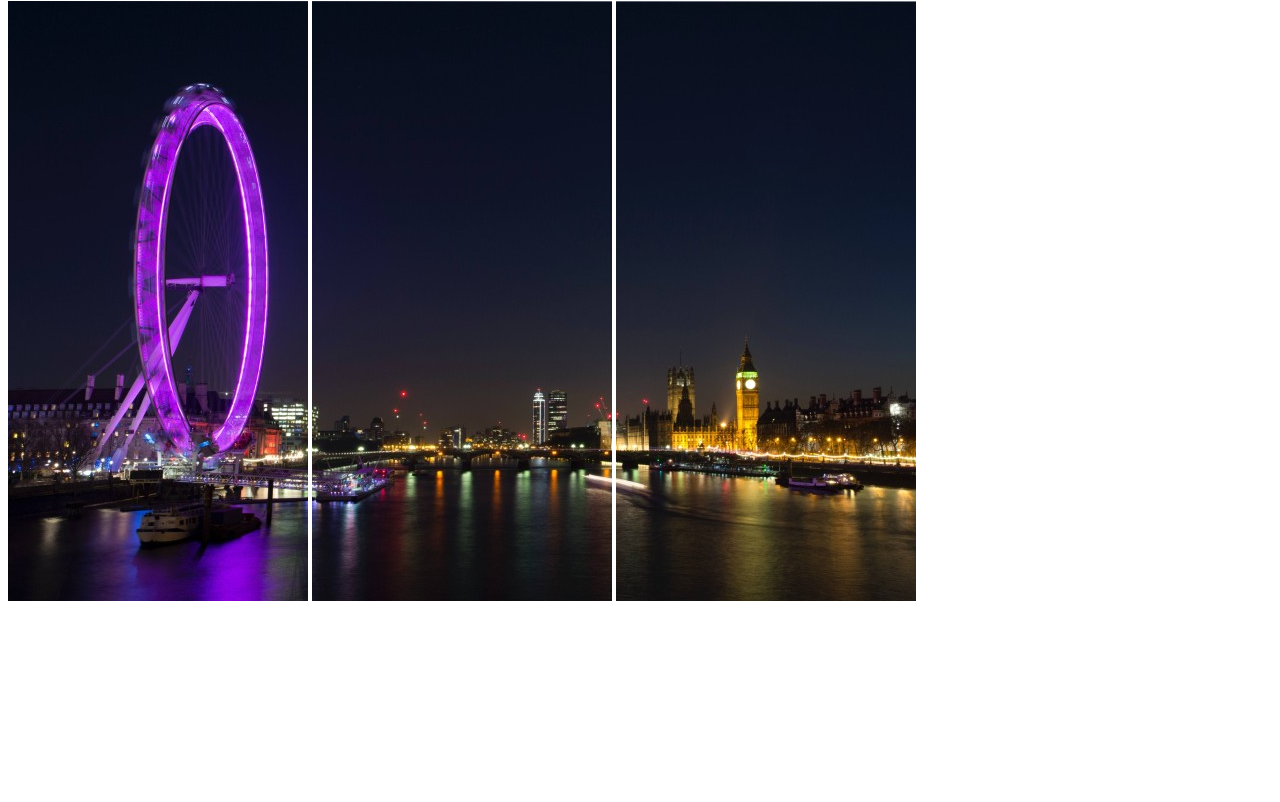
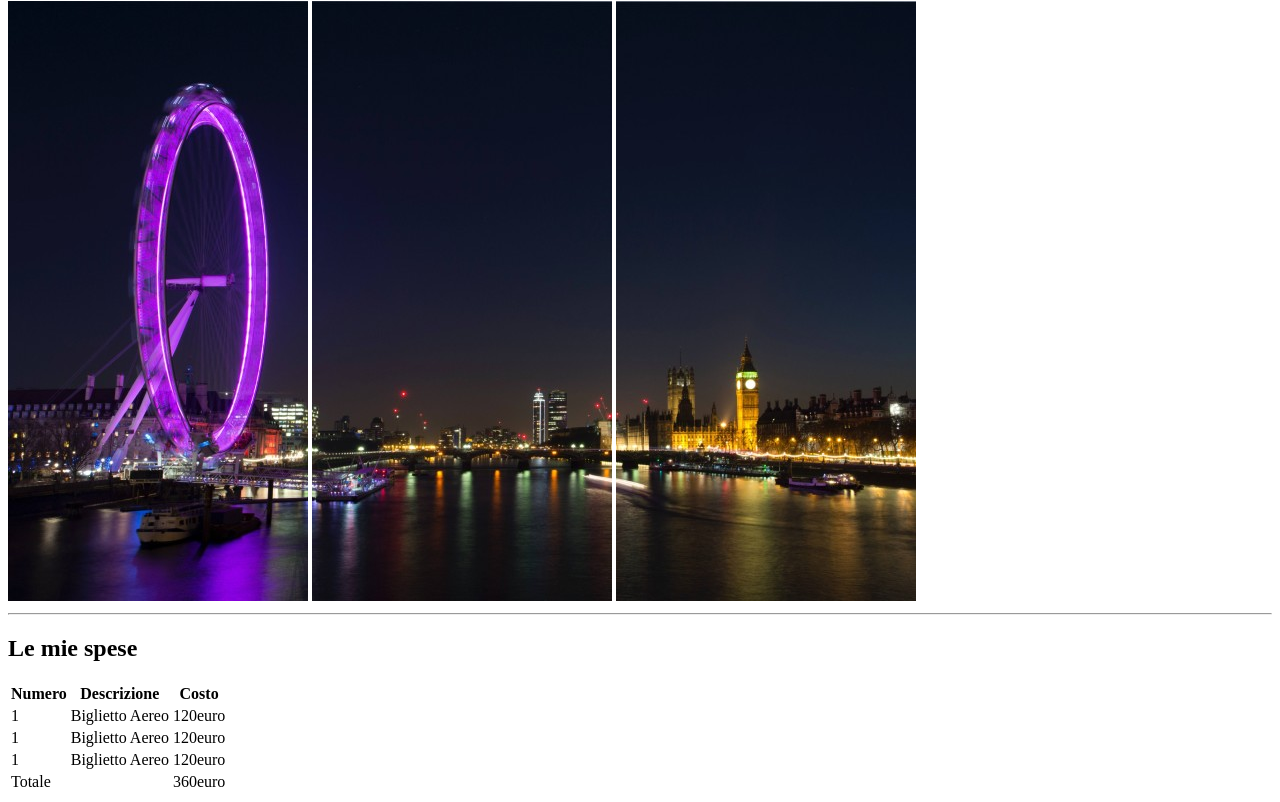
Before and after one commit to leoloca98/html-london-trip, a plain HTML site: page index.html in a window 1280 px wide. Shown: the part 79-881 px from the top of the page. Before the commit the page ends 800 px from the top, so only its background shows below. Drawn offline with Linux system fonts and the light colour scheme.

Commit message:
Aggiunto_Corpo

```diff
--- a/index.html
+++ b/index.html
@@ -16,10 +16,49 @@
         <img src="./img/pexels-bill-emrich-230794-0.jpg" alt="London Eye first part">
         <img src="./img/pexels-bill-emrich-230794-1.jpg" alt="London Eye second part">
         <img src="./img/pexels-bill-emrich-230794-2.jpg" alt="London Eye last part">
+        <hr />
     </header>
     <!-- Corpo della pagina -->
     <main>
+        <h2>Le mie spese</h2>
+        <section class="table">
+            <table>
+                <!-- Intestazione tabella -->
+                <thead>
+                    <tr>
+                        <th>Numero</th>
+                        <th>Descrizione</th>
+                        <th>Costo</th>
+                    </tr>
+                </thead>
+                <!-- Intestazione tabella -->
 
+                <!-- Corpo della tabella -->
+                <tbody>
+                    <tr>
+                        <td>1</td>
+                        <td>Biglietto Aereo</td>
+                        <td>120euro</td>
+                    </tr>
+                    <tr>
+                        <td>1</td>
+                        <td>Biglietto Aereo</td>
+                        <td>120euro</td>
+                    </tr>
+                    <tr>
+                        <td>1</td>
+                        <td>Biglietto Aereo</td>
+                        <td>120euro</td>
+                    </tr>
+                    <tr>
+                        <td>Totale</td>
+                        <td></td>
+                        <td>360euro</td>
+                    </tr>
+                </tbody>
+                <!-- Corpo della tabella -->
+            </table>
+        </section>
     </main>
     <!-- Foto finali -->
     <footer>
```
Lines whose indentation alone changed are shown as unchanged.
